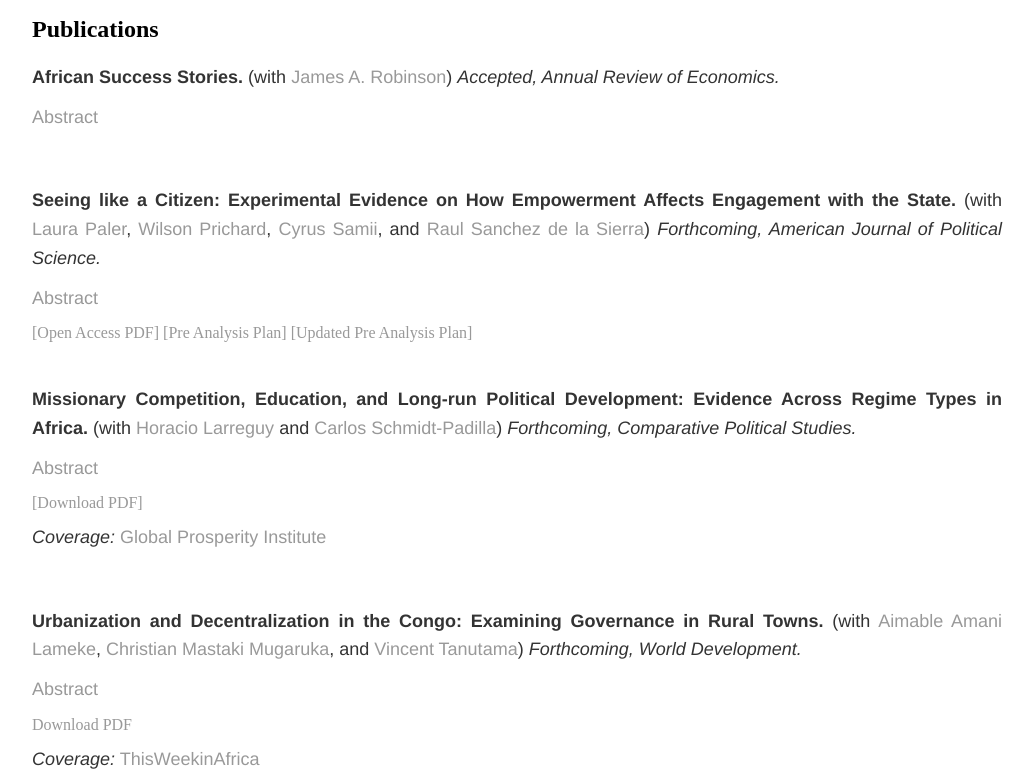
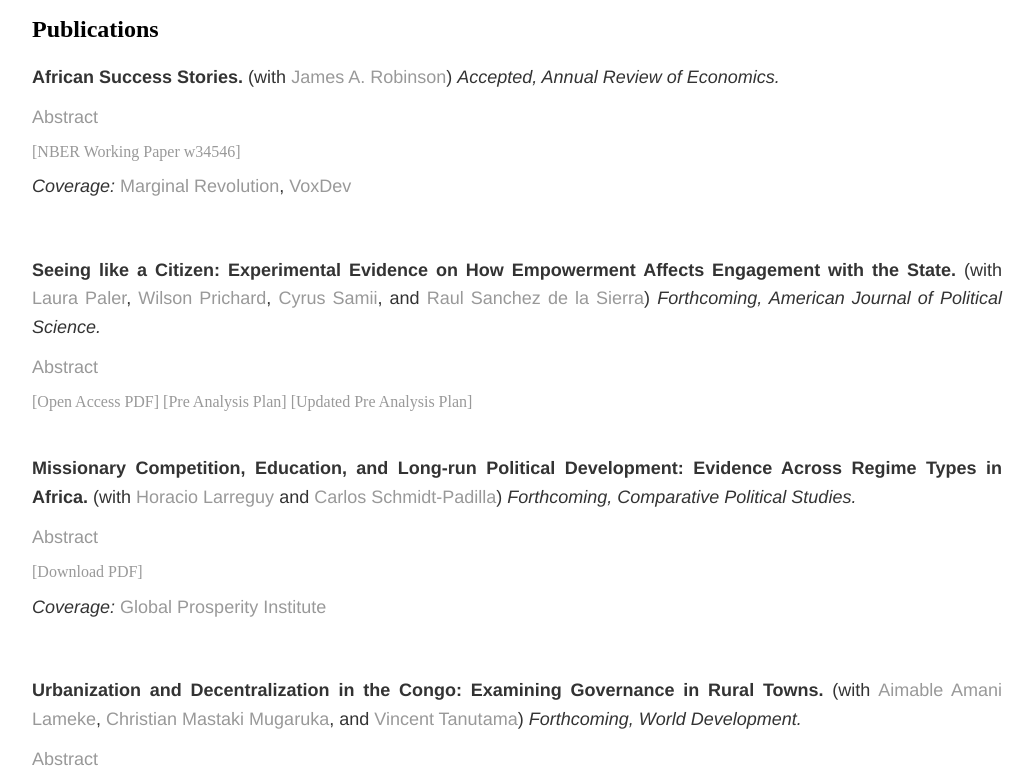
Before and after one commit to soeren-henn/soeren-henn.github.io, a Jekyll site: the page built from research/index.html, in a window 1280 px wide and 900 px high, scrolled down 435 px, cut to the strip 117-900 px from the top of the window. Shown: the whole strip, without its empty margins (123-1157 px from the left). Built offline with Jekyll 4.4.1, drawn with Linux system fonts in a browser that asks for light colours.

Commit message:
Update index.html

```diff
--- a/research/index.html
+++ b/research/index.html
@@ -26,6 +26,8 @@ title: Research
 		<p><b>African Success Stories.</b> (with <a href="https://voices.uchicago.edu/jamesrobinson/" target="_blank">James A. Robinson</a>) <i>Accepted, Annual Review of Economics.</i></p>
 		<p><a href="#" class="show-abstract">Abstract</a></p>
     		<p class="hidden-paragraph">We systematically document for the first time that African societies were not politically organized on the basis of ethnicity in the pre-colonial period. The 763 ethnic groups documented in Murdock's Ethnographic Atlas have stood as the basic unit of analysis in social science research of Africa. Yet in 1880 there were probably 45,000 independent polities which were rarely organized on ethnic lines. Moreover, at most 2\% of these could be classified as states. We argue that the main reason for this extreme political decentralization was that African societies were deliberately organized to stop centralization emerging. In this they were successful. We point out some key aspects of African societies that helped them to manage this equilibrium. We also emphasize how the organization of the economy was subservient to these political goals.</p>
+		<a href="https://www.nber.org/papers/w34546" target="_blank">[NBER Working Paper w34546]</a>
+		<p> <i>Coverage:</i>  <a href="https://marginalrevolution.com/marginalrevolution/2025/12/political-organization-in-pre-colonial-africa.html" target="_blank">Marginal Revolution</a>, <a href="https://voxdev.org/topic/institutions-political-economy/africa-success-story-political-organisation-pre-colonial" target="_blank">VoxDev</a> </p>
 	</div>
 
 	<div class="paper">
```
